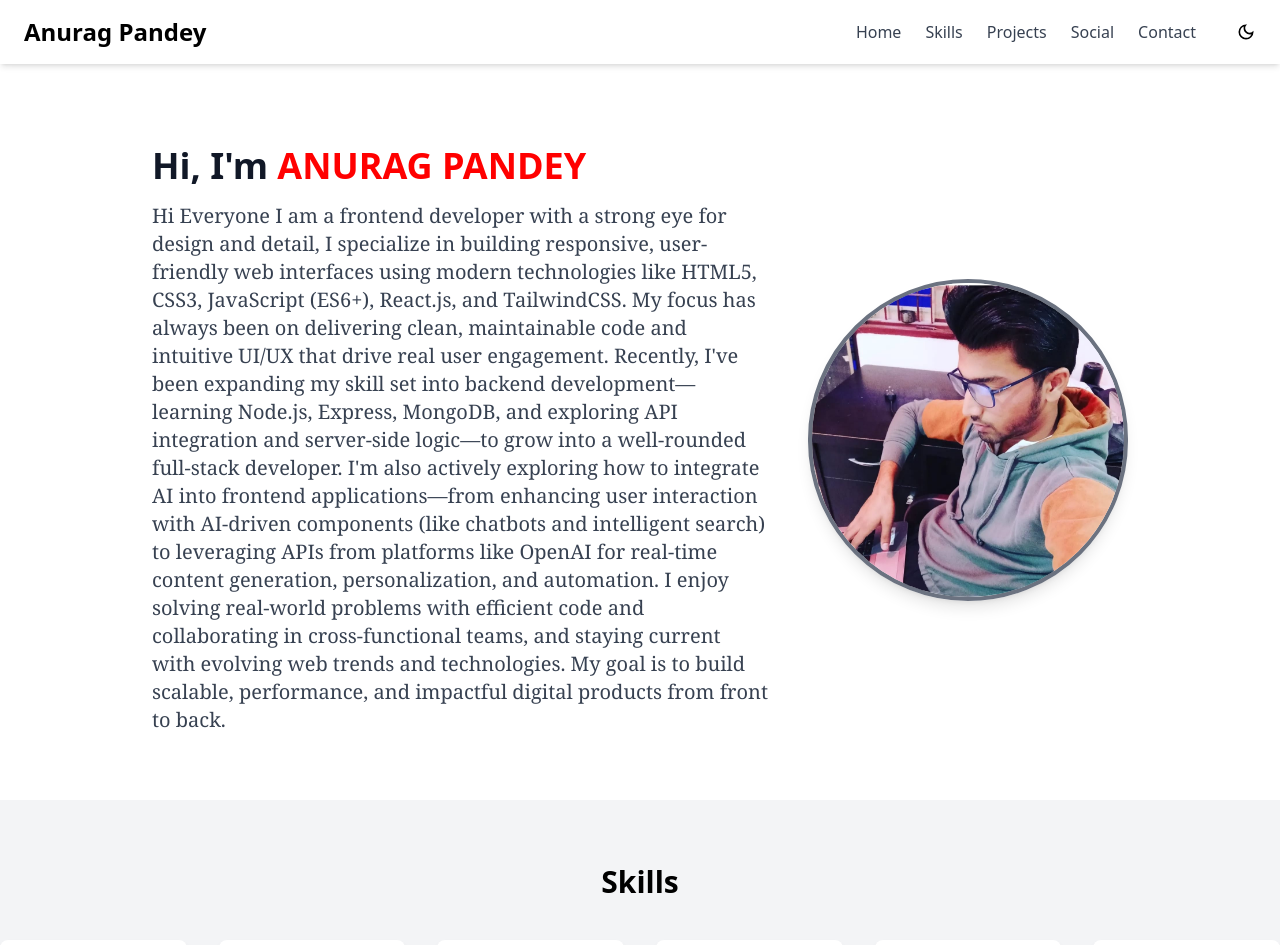
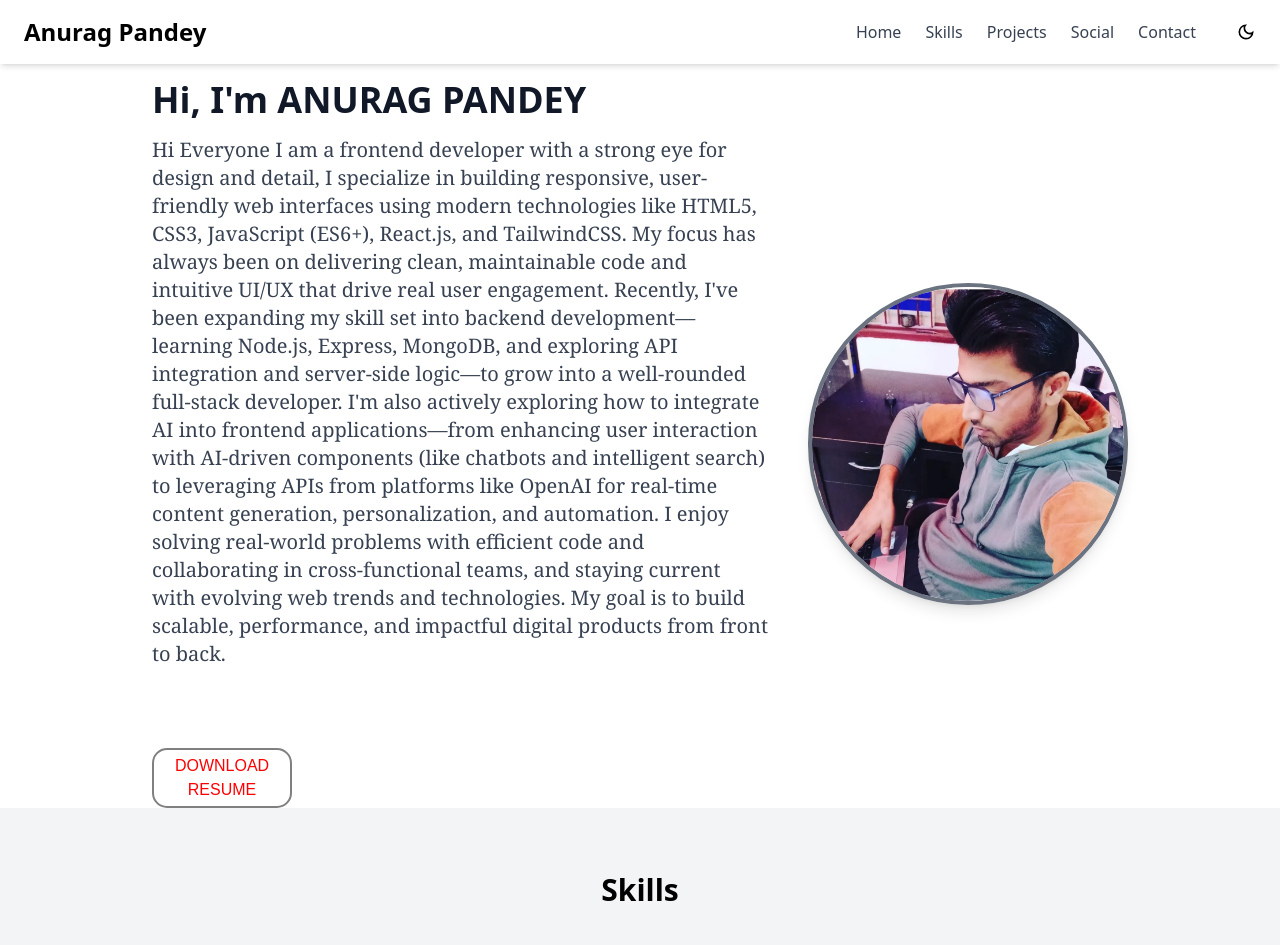
Before and after one commit to DeveloperAnurag26/MyPortfolio, a React (Vite) app: page / in a window 1280 px wide. Shown: the top 945 px of the page. Built offline with nearby package versions, Linux system fonts and the light colour scheme.

Commit message:
added Resume Download button

```diff
--- a/src/Components/Hero.jsx
+++ b/src/Components/Hero.jsx
@@ -1,7 +1,9 @@
 import { motion } from "framer-motion";
 import profilePic from "../assets/Profile_picture.jpg";
 
+
 export default function Hero() {
+
     return (
         <section
             id="home"
@@ -16,7 +18,7 @@ export default function Hero() {
                 className="md:w-1/2"
             >
                 <h1 className="text-4xl font-bold text-gray-900 dark:text-white">
-                    Hi, I'm <span style={{color: 'red'}}>ANURAG PANDEY</span>
+                    Hi, I'm ANURAG PANDEY
                 </h1>
                 <p className="mt-4 font-serif text-xl text-gray-700 dark:text-gray-300">
                     Hi Everyone I am a frontend developer with a strong eye for design and detail, I specialize in building responsive, user-friendly web interfaces using modern technologies like HTML5, CSS3, JavaScript (ES6+), React.js, and TailwindCSS. My focus has always been on delivering clean, maintainable code and intuitive UI/UX that drive real user engagement.
@@ -26,6 +28,27 @@ export default function Hero() {
 
                     I enjoy solving real-world problems with efficient code and collaborating in cross-functional teams, and staying current with evolving web trends and technologies. My goal is to build scalable, performance, and impactful digital products from front to back.
                 </p>
+       <a href="/Resume.pdf" download>
+  <button
+    style={{
+
+     border: "2px solid gray",
+      height: "60px",
+      width: "140px",
+      borderRadius: "15px",
+      fontFamily: 'sans-serif',
+      fontStyle: 'bold',
+      color:'red',
+      marginTop: "80px",
+
+
+    }}
+
+  >
+    DOWNLOAD RESUME
+  </button>
+</a>
+
             </motion.div>
 
             {/* Profile Image */}
@@ -40,6 +63,8 @@ export default function Hero() {
   className="w-90 md:w-72 lg:w-80 h-auto object-cover rounded-full border-4 border-gray-500 shadow-lg"
 />
             </motion.div>
+
+
         </section>
     );
 }
```
Also changed, not shown: src/index.css (line endings or trailing spaces), 1 other file (tests, documents, lock files or other folders).
